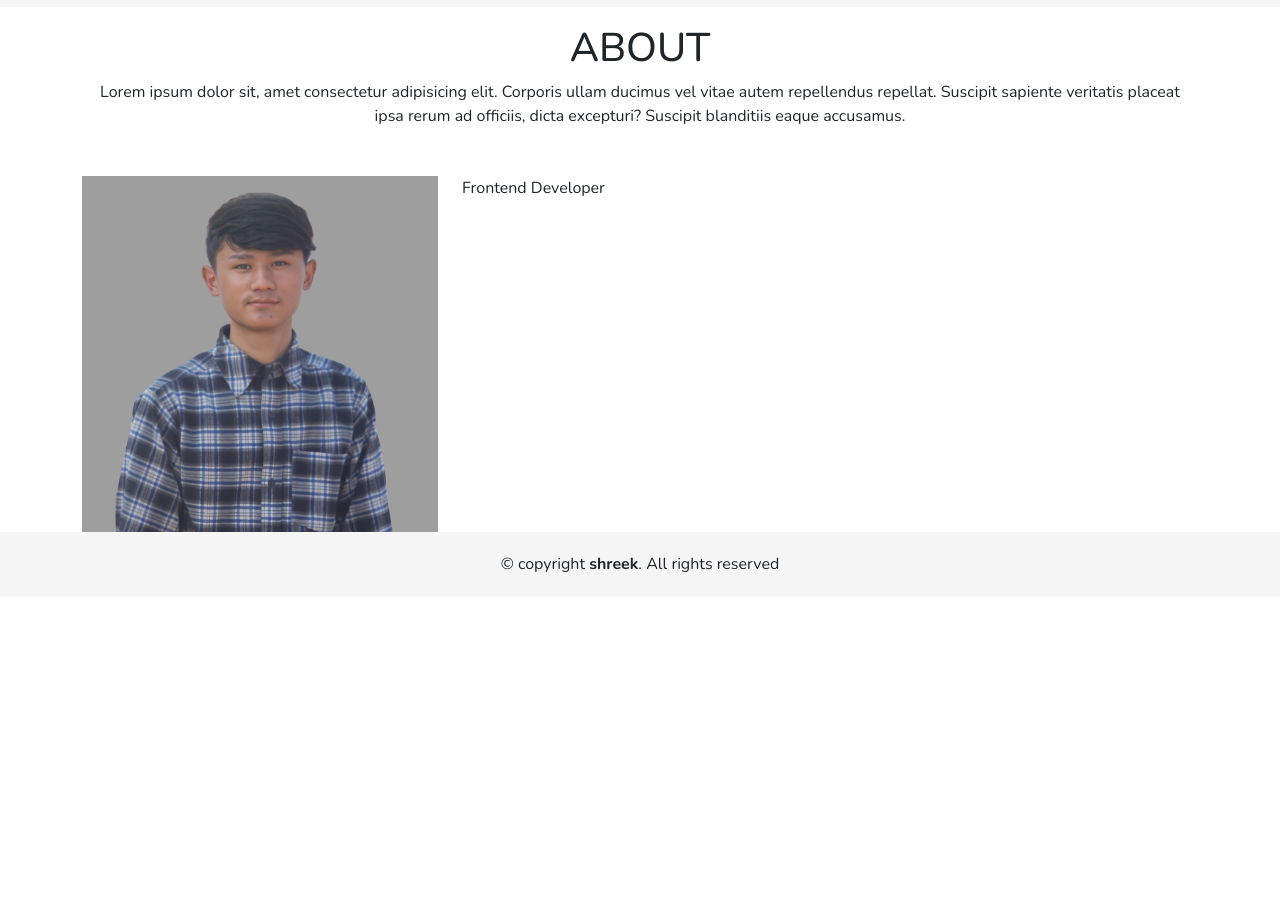
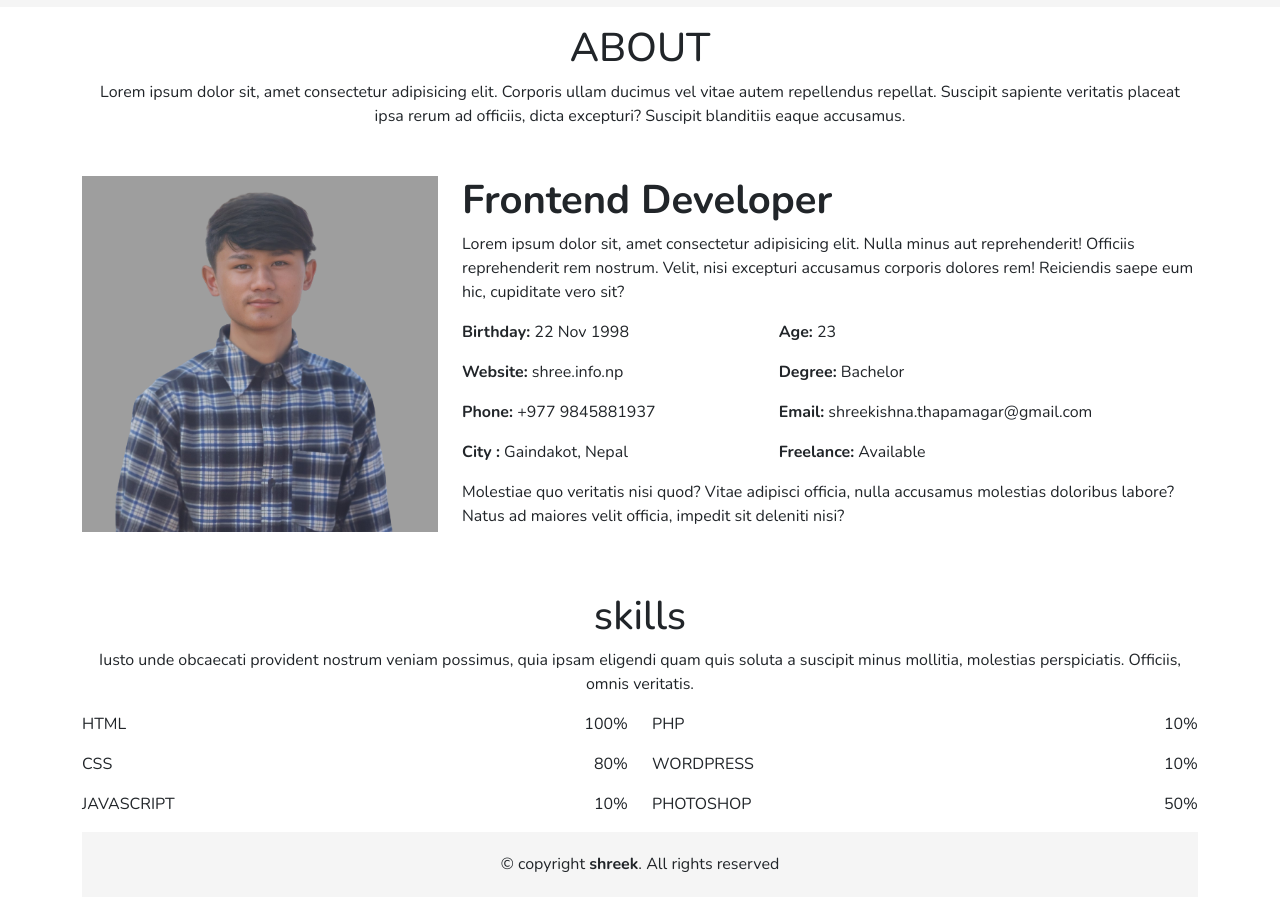
Before and after one commit to theshreek/portfolio, a plain HTML site: page about.html in a window 1280 px wide. Shown: the part 72-969 px from the top of the page. Before the commit the page ends 800 px from the top, so only its background shows below. Drawn offline with nearby package versions, Linux system fonts and the light colour scheme.

Commit message:
about page updated

```diff
--- a/about.html
+++ b/about.html
@@ -69,9 +69,84 @@
         <img src="image/img.png">
     </div>
     <div class="col-sm-8">
-        <p>Frontend Developer</p>
+        <h1><strong>Frontend Developer</strong></h1>
+        <p>Lorem ipsum dolor sit, amet consectetur adipisicing elit. Nulla minus aut reprehenderit! Officiis reprehenderit rem nostrum. Velit, nisi excepturi accusamus corporis dolores rem! Reiciendis saepe eum hic, cupiditate vero sit?</p>
+        <div class="row">
+            <div class="col-sm-5">
+                <p><b>Birthday:</b> 22 Nov 1998</p>
+                <p><b>Website:</b> shree.info.np</p>
+                <p><b>Phone:</b> +977 9845881937</p>
+                <p><b>City :</b> Gaindakot, Nepal</p>
+            </div>
+            <div class="col-sm-7">
+                <p><b>Age:</b> 23</p>
+                <p><b>Degree:</b> Bachelor</p>
+                <p><b>Email:</b> shreekishna.thapamagar@gmail.com</p>
+                <p><b>Freelance:</b> Available</p>
+            </div>
+        </div>
+        <p>Molestiae quo veritatis nisi quod? Vitae adipisci officia, nulla accusamus molestias doloribus labore? Natus ad maiores velit officia, impedit sit deleniti nisi?</p>
     </div>
     </div>
+    </div>
+    <div class="container">
+        <div class="skills text-center container-sm mt-5">
+        <h1>skills</h1>
+        <p>Iusto unde obcaecati provident nostrum veniam possimus, quia ipsam eligendi quam quis soluta a suscipit minus mollitia, molestias perspiciatis. Officiis, omnis veritatis.</p>
+        </div>
+        <div class="row">
+            <div class="col-sm-6">
+                <div class="row">
+                    <div class="col-sm-6">
+                        <p>HTML</p>
+                    </div>
+                    <div class="col-sm-6 text-end">
+                        <p>100%</p>
+                    </div>
+                </div>
+                <div class="row">
+                    <div class="col-sm-6">
+                        <p>CSS</p>
+                    </div>
+                    <div class="col-sm-6 text-end">
+                        <p>80%</p>
+                    </div>
+                </div>
+                <div class="row">
+                    <div class="col-sm-6">
+                        <p>JAVASCRIPT</p>
+                    </div>
+                    <div class="col-sm-6 text-end">
+                        <p>10%</p>
+                    </div>
+                </div>
+            </div>
+        <div class="col-sm-6">
+            <div class="row">
+                <div class="col-sm-6">
+                    <p>PHP</p>
+                </div>
+                <div class="col-sm-6 text-end">
+                    <p>10%</p>
+                </div>
+            </div>
+            <div class="row">
+                <div class="col-sm-6">
+                    <p>WORDPRESS</p>
+                </div>
+                <div class="col-sm-6 text-end">
+                    <p>10%</p>
+                </div>
+            </div>
+            <div class="row">
+                <div class="col-sm-6">
+                    <p>PHOTOSHOP</p>
+                </div>
+                <div class="col-sm-6 text-end">
+                    <p>50%</p>
+                </div>
+            </div>
+        </div>
     </div>
     <!------javascript for toggle Menu-------->
 <script>
--- a/style.css
+++ b/style.css
@@ -97,6 +97,7 @@ img{
     color: #fff;
     background: #34b7a7;
     border: 0px;
+    text-decoration: none;
 }
 .btn-about:hover{
     box-shadow: 0 0 20px 0px rgba(0,0,0,0.5);
```
Also changed, not shown: index.html (+1 -1 lines).
